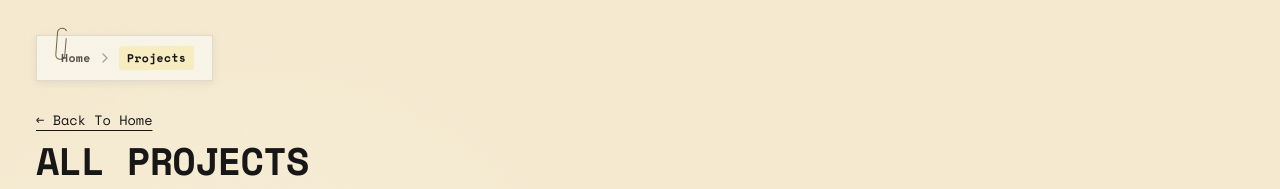
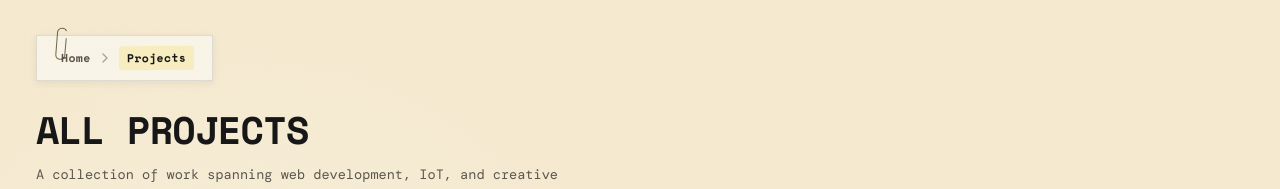
Before and after one commit to sdrzfn/my-portfolio, a Next.js app: page /projects in a window 1280 px wide. Shown: the top 189 px of the page. Built offline with nearby package versions, Linux system fonts and the light colour scheme; a web font is replaced by a local one.

Commit message:
mod: comment the back to home navigation

```diff
--- a/components/ProjectShowcase.tsx
+++ b/components/ProjectShowcase.tsx
@@ -18,9 +18,9 @@ export default function ProjectShowcase() {
 
         {/* Header dengan nomor section seperti referensi */}
         <div className="projects-header">
-          <span className="projects-number">
+          {/* <span className="projects-number">
             <Link href="/">← Back To Home</Link>
-          </span>
+          </span> */}
           <h2 className="projects-title">All Projects</h2>
           <p className="projects-subtitle">
             A collection of work spanning web development, IoT, and creative technology.
```
